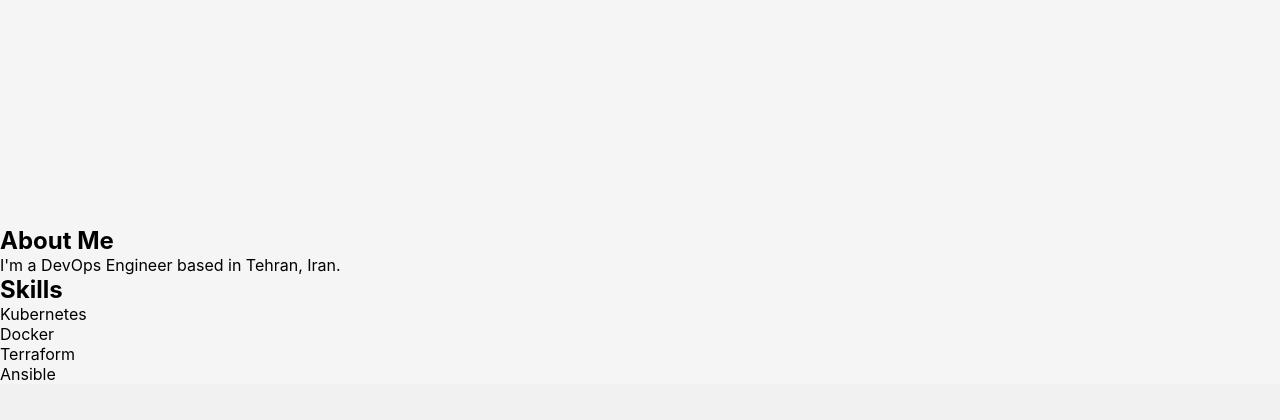
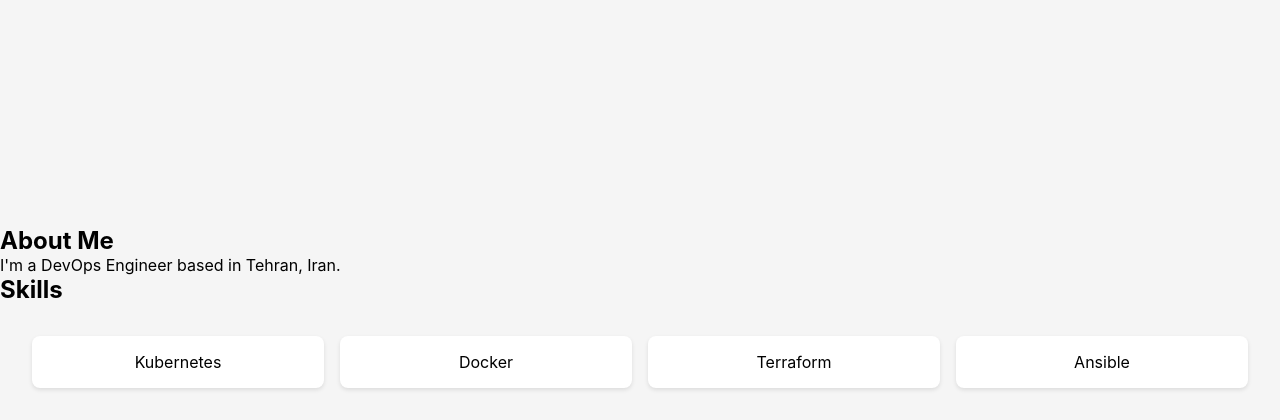
Before and after one commit to miaad-akbari/portfolio-flask, a Python web app: template templates/index.html in a window 1280 px wide. Shown: the part 574-994 px from the top of the page. Before the commit the page ends 954 px from the top, so only its background shows below. Run offline with Jinja, Linux system fonts and the light colour scheme; the template is opened without the code that fills it, so the values that code supplies are empty.

Commit message:
Style skills grid with CSS grid

```diff
--- a/static/style.css
+++ b/static/style.css
@@ -41,3 +41,18 @@ nav {
     font-size: 3rem;
     margin-bottom: 1rem;
 }
+
+.skills-grid {
+    display: grid;
+    grid-template-columns: repeat(auto-fit, minmax(150px, 1fr));
+    gap: 1rem;
+    padding: 2rem;
+}
+
+.skill-card {
+    background: #fff;
+    padding: 1rem;
+    border-radius: 8px;
+    text-align: center;
+    box-shadow: 0 2px 4px rgba(0,0,0,0.1);
+}
```
